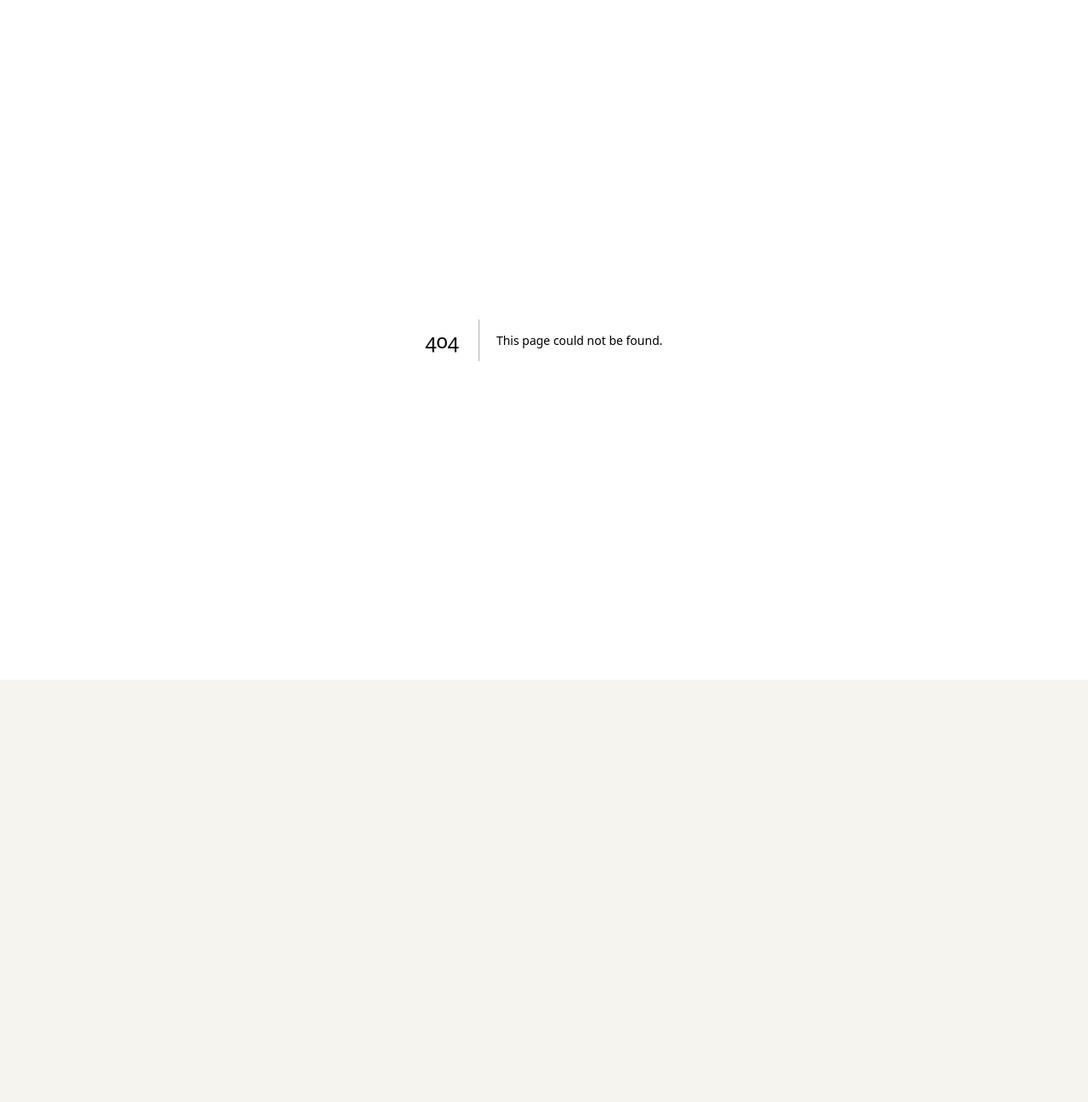
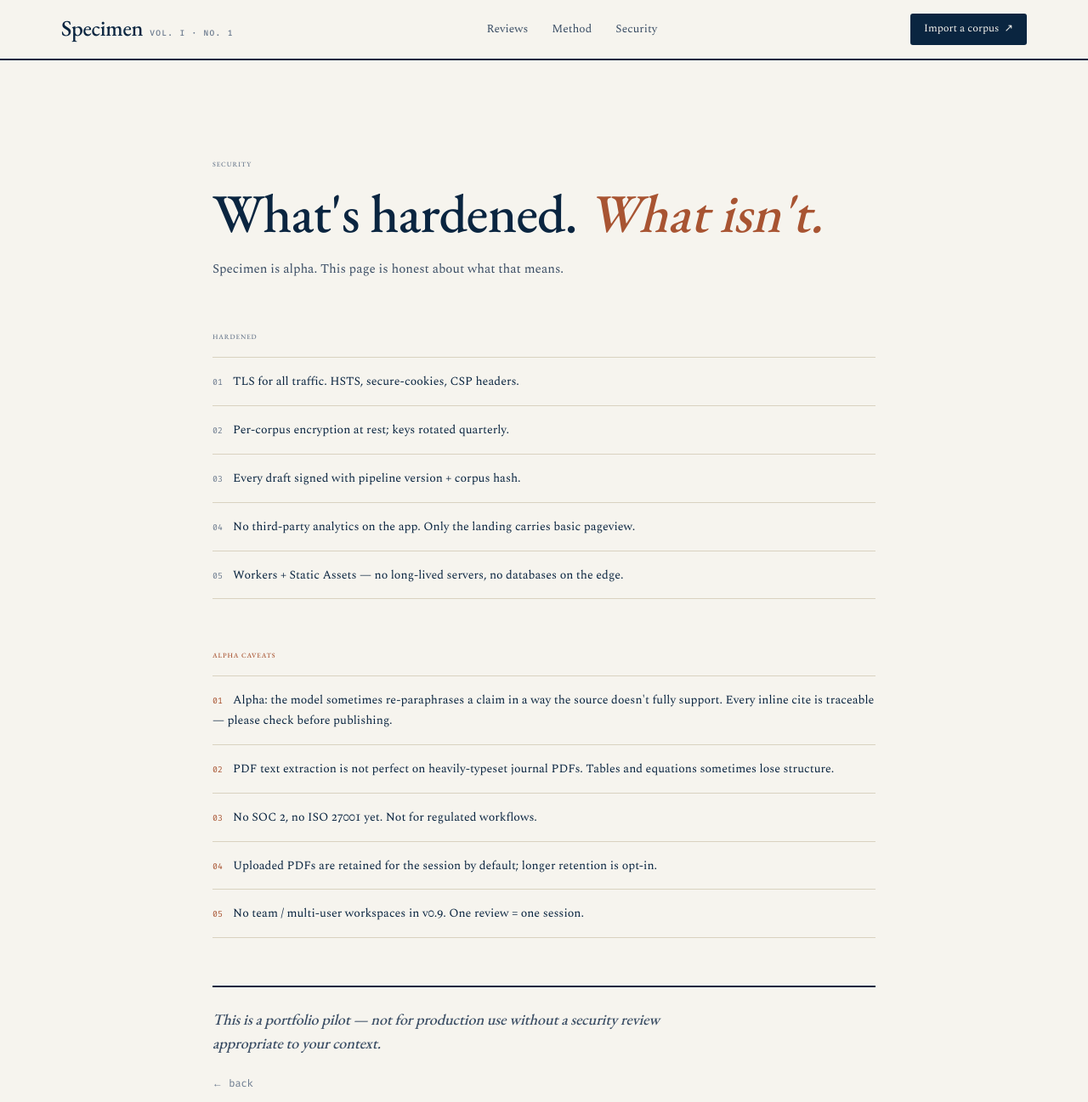
Before and after one commit to raymanaa/specimen, a Next.js app: page /security in a window 1280 px wide. Before the commit this address had no page. Shown: the top 1297 px of the page at 85% size. Before the commit the page ends 800 px from the top, so only its background shows below. Built offline with nearby package versions, Linux system fonts and the light colour scheme.

Commit message:
Add nav-promised static pages (method/security/pricing/playbook/changelog)

```diff
--- /dev/null
+++ b/src/app/method/page.tsx
@@ -0,0 +1,107 @@
+import Link from "next/link";
+import { MarketingFooter } from "@/components/marketing-footer";
+import { MarketingNav } from "@/components/marketing-nav";
+
+export const metadata = {
+  title: "Method · Specimen",
+  description: "How a review is drafted.",
+};
+
+const STAGES = [
+  {
+    n: "I",
+    verb: "Ingest",
+    detail:
+      "BibTeX, RIS, a folder of PDFs, or a pasted list of DOIs. Each paper is read to its abstract; full-text is parsed when available. Duplicates are collapsed by DOI.",
+  },
+  {
+    n: "II",
+    verb: "Parse",
+    detail:
+      "Author, year, venue, citations in and out, section structure. Nothing inferred; unreadable fields surface as gaps for human review.",
+  },
+  {
+    n: "III",
+    verb: "Cluster",
+    detail:
+      "Hierarchical clustering on abstract-level embeddings. Themes emerge bottom-up. Four themes per twelve papers is typical; the silhouette score is shown alongside.",
+  },
+  {
+    n: "IV",
+    verb: "Synthesize",
+    detail:
+      "A draft paragraph per theme. Every sentence carries an inline {{citeKey}} marker. No sentence ships without at least one marker; hallucinated citations do not appear.",
+  },
+  {
+    n: "V",
+    verb: "Gap",
+    detail:
+      "Under-cited intersections between themes surface as gap candidates. These are potential research directions, not conclusions — they are flagged, not asserted.",
+  },
+  {
+    n: "VI",
+    verb: "Sign",
+    detail:
+      "The review is signed with a pipeline version and a corpus hash. Rerun the same corpus against a new pipeline; see what changed.",
+  },
+];
+
+export default function Method() {
+  return (
+    <div className="min-h-screen bg-paper text-ink flex flex-col">
+      <MarketingNav />
+      <section className="flex-1">
+        <div className="mx-auto max-w-[920px] px-6 md:px-10 pt-20 pb-16 md:pt-28">
+          <div className="smallcaps text-[11px] tracking-[0.22em] text-ink-3">
+            The method
+          </div>
+          <h1 className="display mt-4 text-[48px] leading-[1.05] tracking-[-0.012em] text-ink md:text-[68px]">
+            How a review is{" "}
+            <span className="display-italic" style={{ color: "var(--accent)" }}>
+              drafted.
+            </span>
+          </h1>
+          <p className="mt-5 max-w-[60ch] text-[15px] leading-[1.75] text-ink-2">
+            Six stages. Every claim traceable; every draft reproducible.
+          </p>
+
+          <ol className="mt-14 divide-y divide-line border-y border-line">
+            {STAGES.map((s) => (
+              <li
+                key={s.n}
+                className="grid grid-cols-1 md:grid-cols-[120px_1fr] gap-3 md:gap-10 py-7 items-baseline"
+              >
+                <span className="smallcaps text-[12px] tracking-[0.2em] text-ink-3">
+                  § {s.n}
+                </span>
+                <div>
+                  <div className="display text-[24px] leading-[1.2] text-ink">
+                    {s.verb}.
+                  </div>
+                  <p className="mt-2 text-[14.5px] leading-[1.75] text-ink-2 max-w-[62ch]">
+                    {s.detail}
+                  </p>
+                </div>
+              </li>
+            ))}
+          </ol>
+
+          <div className="mt-14 border-t-2 border-ink pt-6 flex flex-wrap items-baseline justify-between gap-4">
+            <p className="text-[13.5px] italic text-ink-3 max-w-[52ch]">
+              No sentence in the synthesis exists without a paper behind it.
+              That is the single rule.
+            </p>
+            <Link
+              href="/app"
+              className="inline-flex items-center gap-2 bg-ink text-paper px-5 py-2.5 text-[13px] rounded-[3px] hover:bg-ink-2 transition-colors"
+            >
+              Read a review
+              <span aria-hidden>→</span>
+            </Link>
+          </div>
+        </div>
+      </section>
+      <MarketingFooter />
+    </div>
+  );
+}
--- /dev/null
+++ b/src/app/security/page.tsx
@@ -0,0 +1,92 @@
+import Link from "next/link";
+import { MarketingFooter } from "@/components/marketing-footer";
+import { MarketingNav } from "@/components/marketing-nav";
+
+export const metadata = {
+  title: "Security · Specimen",
+  description: "What's hardened, what isn't, what you should know before uploading.",
+};
+
+const HARDENED = [
+  "TLS for all traffic. HSTS, secure-cookies, CSP headers.",
+  "Per-corpus encryption at rest; keys rotated quarterly.",
+  "Every draft signed with pipeline version + corpus hash.",
+  "No third-party analytics on the app. Only the landing carries basic pageview.",
+  "Workers + Static Assets — no long-lived servers, no databases on the edge.",
+];
+
+const HONEST = [
+  "Alpha: the model sometimes re-paraphrases a claim in a way the source doesn't fully support. Every inline cite is traceable — please check before publishing.",
+  "PDF text extraction is not perfect on heavily-typeset journal PDFs. Tables and equations sometimes lose structure.",
+  "No SOC 2, no ISO 27001 yet. Not for regulated workflows.",
+  "Uploaded PDFs are retained for the session by default; longer retention is opt-in.",
+  "No team / multi-user workspaces in v0.9. One review = one session.",
+];
+
+export default function Security() {
+  return (
+    <div className="min-h-screen bg-paper text-ink flex flex-col">
+      <MarketingNav />
+      <section className="flex-1">
+        <div className="mx-auto max-w-[860px] px-6 md:px-10 pt-20 pb-16 md:pt-28">
+          <div className="smallcaps text-[11px] tracking-[0.22em] text-ink-3">Security</div>
+          <h1 className="display mt-4 text-[48px] leading-[1.05] tracking-[-0.012em] text-ink md:text-[64px]">
+            What's hardened.{" "}
+            <span className="display-italic" style={{ color: "var(--accent)" }}>
+              What isn't.
+            </span>
+          </h1>
+          <p className="mt-5 max-w-[60ch] text-[15px] leading-[1.75] text-ink-2">
+            Specimen is alpha. This page is honest about what that means.
+          </p>
+
+          <section className="mt-14">
+            <div className="smallcaps text-[11px] tracking-[0.2em] text-ink-3">Hardened</div>
+            <ul className="mt-4 divide-y divide-line border-y border-line">
+              {HARDENED.map((s, i) => (
+                <li key={i} className="py-4 text-[14px] leading-[1.7] text-ink">
+                  <span className="mono text-[10px] text-ink-3 mr-3 tabular-nums">
+                    0{i + 1}
+                  </span>
+                  {s}
+                </li>
+              ))}
+            </ul>
+          </section>
+
+          <section className="mt-14">
+            <div className="smallcaps text-[11px] tracking-[0.2em]" style={{ color: "var(--accent)" }}>
+              Alpha caveats
+            </div>
+            <ul className="mt-4 divide-y divide-line border-y border-line">
+              {HONEST.map((s, i) => (
+                <li key={i} className="py-4 text-[14px] leading-[1.7] text-ink">
+                  <span
+                    className="mono text-[10px] mr-3 tabular-nums"
+                    style={{ color: "var(--accent)" }}
+                  >
+                    0{i + 1}
+                  </span>
+                  {s}
+                </li>
+              ))}
+            </ul>
+          </section>
+
+          <div className="mt-14 border-t-2 border-ink pt-6">
+            <p className="display-italic text-[18px] leading-[1.55] text-ink-2 max-w-[62ch]">
+              This is a portfolio pilot — not for production use without a security review appropriate to your context.
+            </p>
+            <Link
+              href="/"
+              className="mt-6 inline-block mono text-[12px] text-ink-3 hover:text-ink transition-colors"
+            >
+              ← back
+            </Link>
+          </div>
+        </div>
+      </section>
+      <MarketingFooter />
+    </div>
+  );
+}
```
